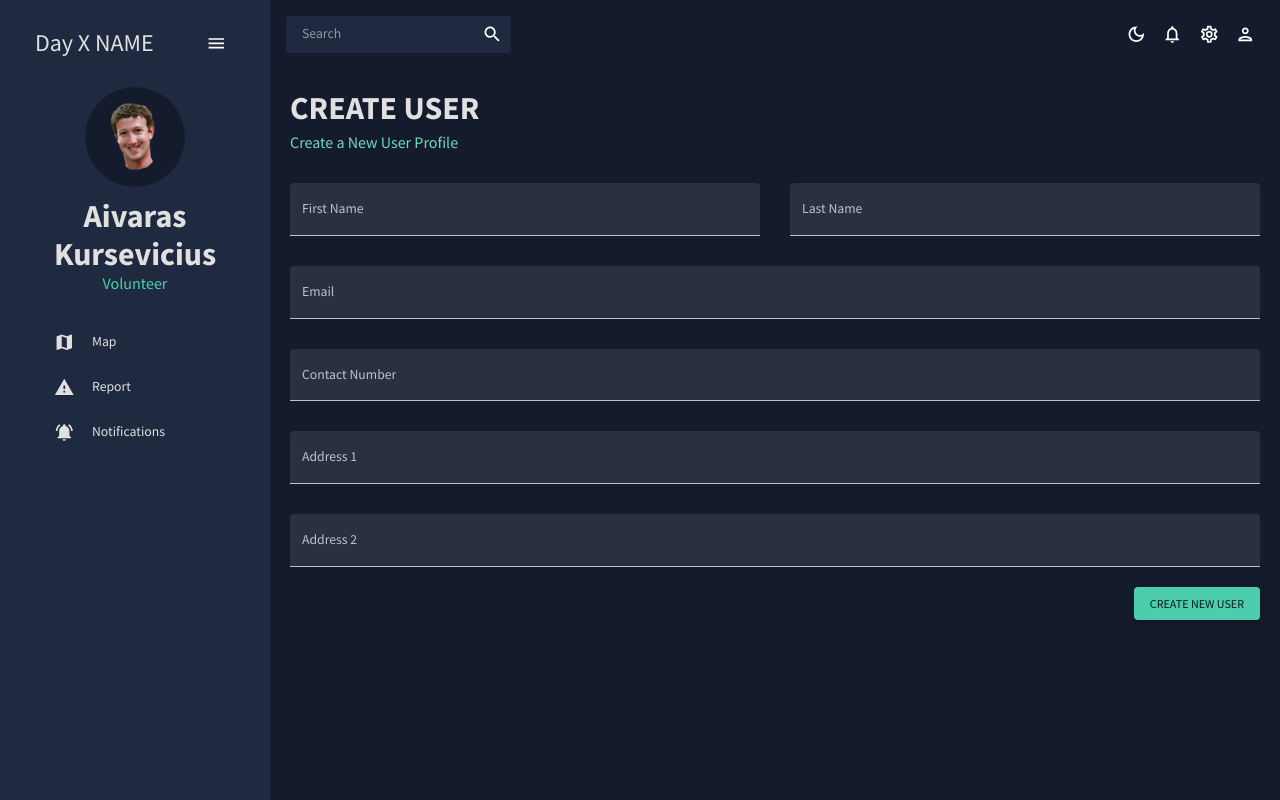
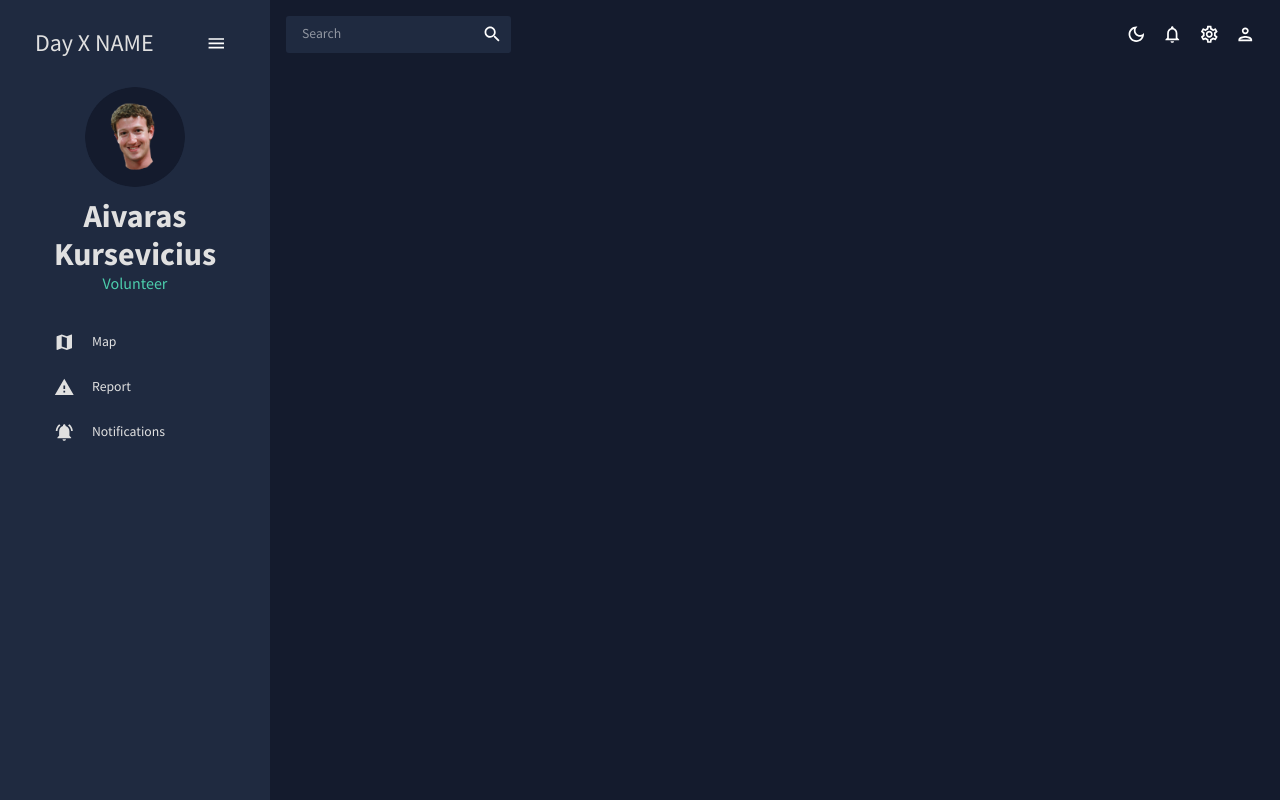
Before and after one commit to aivaraskurseviciusltu/hack2023, a React (Create React App) app: page /report in a window 1280 px wide. Built offline with nearby package versions, Linux system fonts and the light colour scheme.

Commit message:
added report form componenet

```diff
--- a/src/App.js
+++ b/src/App.js
@@ -4,7 +4,11 @@ import Topbar from "./scenes/global/Topbar";
 import Sidebar from "./scenes/global/Sidebar";
 import Dashboard from "./scenes/dashboard";
 import Form from "./scenes/form";
-import Notifications from "./scenes/notifications";
+import Line from "./scenes/line";
+import Pie from "./scenes/pie";
+import FAQ from "./scenes/faq";
+import ReportForm from "./scenes/report_form";
+import Geography from "./scenes/geography";
 import { CssBaseline, ThemeProvider } from "@mui/material";
 import { ColorModeContext, useMode } from "./theme";
 
@@ -22,8 +26,12 @@ function App() {
             <Topbar setIsSidebar={setIsSidebar} />
             <Routes>
               <Route path="/" element={<Dashboard />} />
-              <Route path="/report" element={<Form />} />
-              <Route path="/notifications" element={<Notifications />} />
+              <Route path="/form" element={<Form />} />
+              <Route path="/pie" element={<Pie />} />
+              <Route path="/line" element={<Line />} />
+              <Route path="/faq" element={<FAQ />} />
+              <Route path="/geography" element={<Geography />} />
+              <Route path="/report_form" element={<ReportForm/>} ></Route>
             </Routes>
           </main>
         </div>
```
